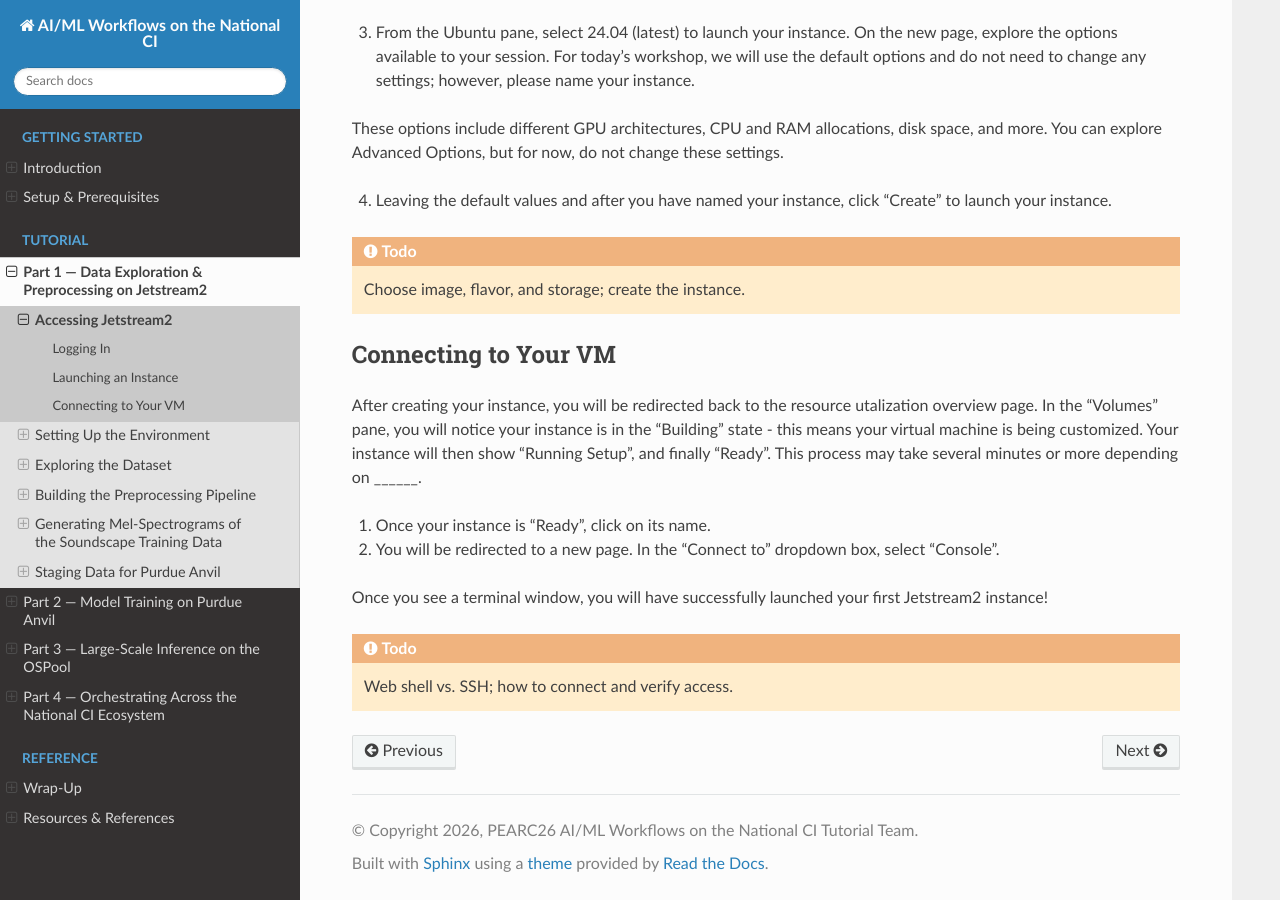
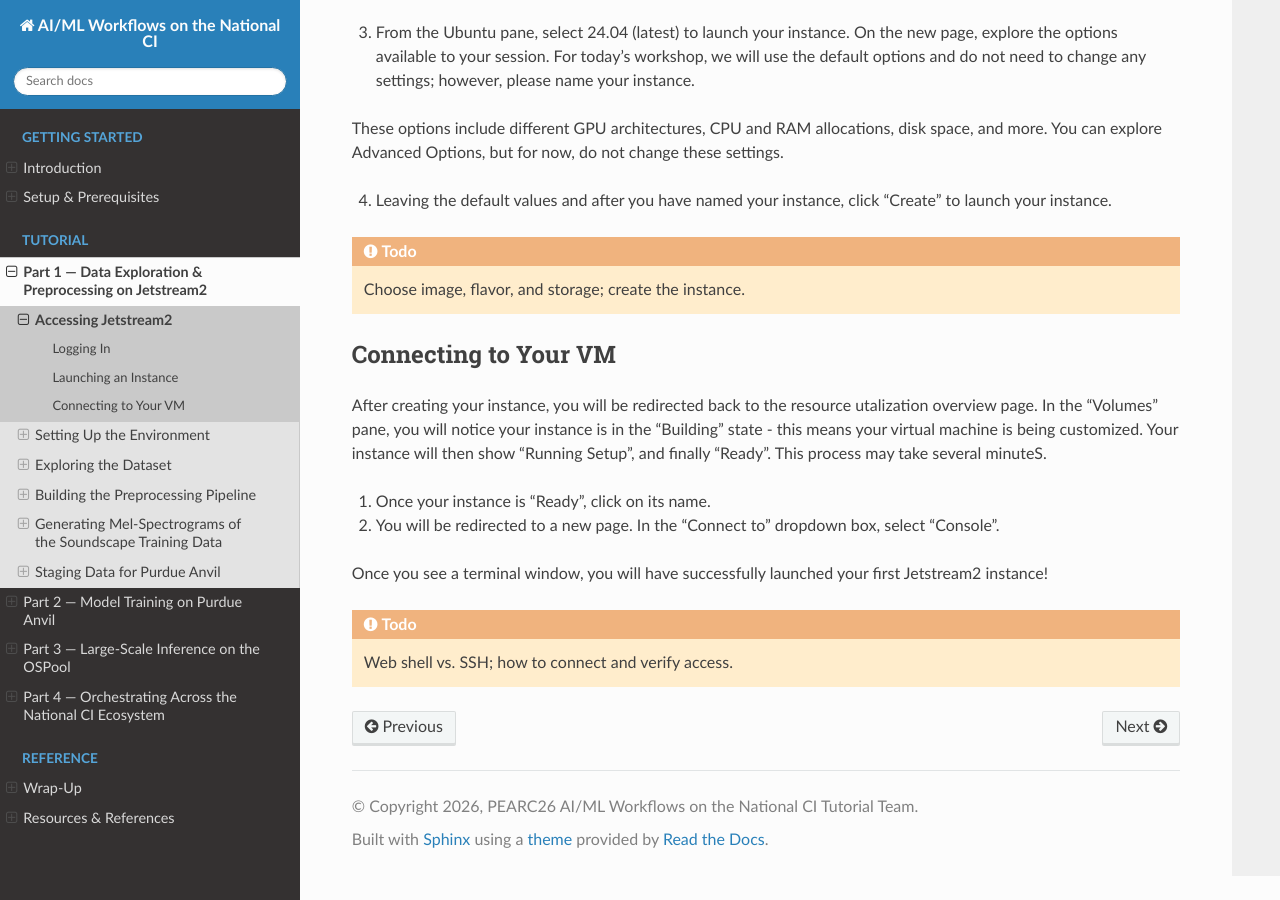
Before and after one commit to dmora127/PEARC26-AIML-on-National-CI, a Sphinx documentation site: the page built from docs/source/part1-jetstream2/accessing-jetstream2.rst, in a window 1280 px wide and 900 px high, scrolled down 976 px. Built offline with Sphinx 7.4.7 and the Read the Docs theme 3.1.0, drawn with Linux system fonts in a browser that asks for light colours; pages that are not in the unit, such as notebooks, are missing from menus.

Commit message:
Update accessing-jetstream2.rst

```diff
--- a/docs/source/part1-jetstream2/accessing-jetstream2.rst
+++ b/docs/source/part1-jetstream2/accessing-jetstream2.rst
@@ -43,7 +43,7 @@ These options include different GPU architectures, CPU and RAM allocations, disk
 
 Connecting to Your VM
 ---------------------
-After creating your instance, you will be redirected back to the resource utalization overview page. In the "Volumes" pane, you will notice your instance is in the "Building" state - this means your virtual machine is being customized. Your instance will then show "Running Setup", and finally "Ready". This process may take several minutes or more depending on ______.
+After creating your instance, you will be redirected back to the resource utalization overview page. In the "Volumes" pane, you will notice your instance is in the "Building" state - this means your virtual machine is being customized. Your instance will then show "Running Setup", and finally "Ready". This process may take several minuteS.
 
 (1) Once your instance is "Ready", click on its name.
 (2) You will be redirected to a new page. In the "Connect to" dropdown box, select "Console".
```
